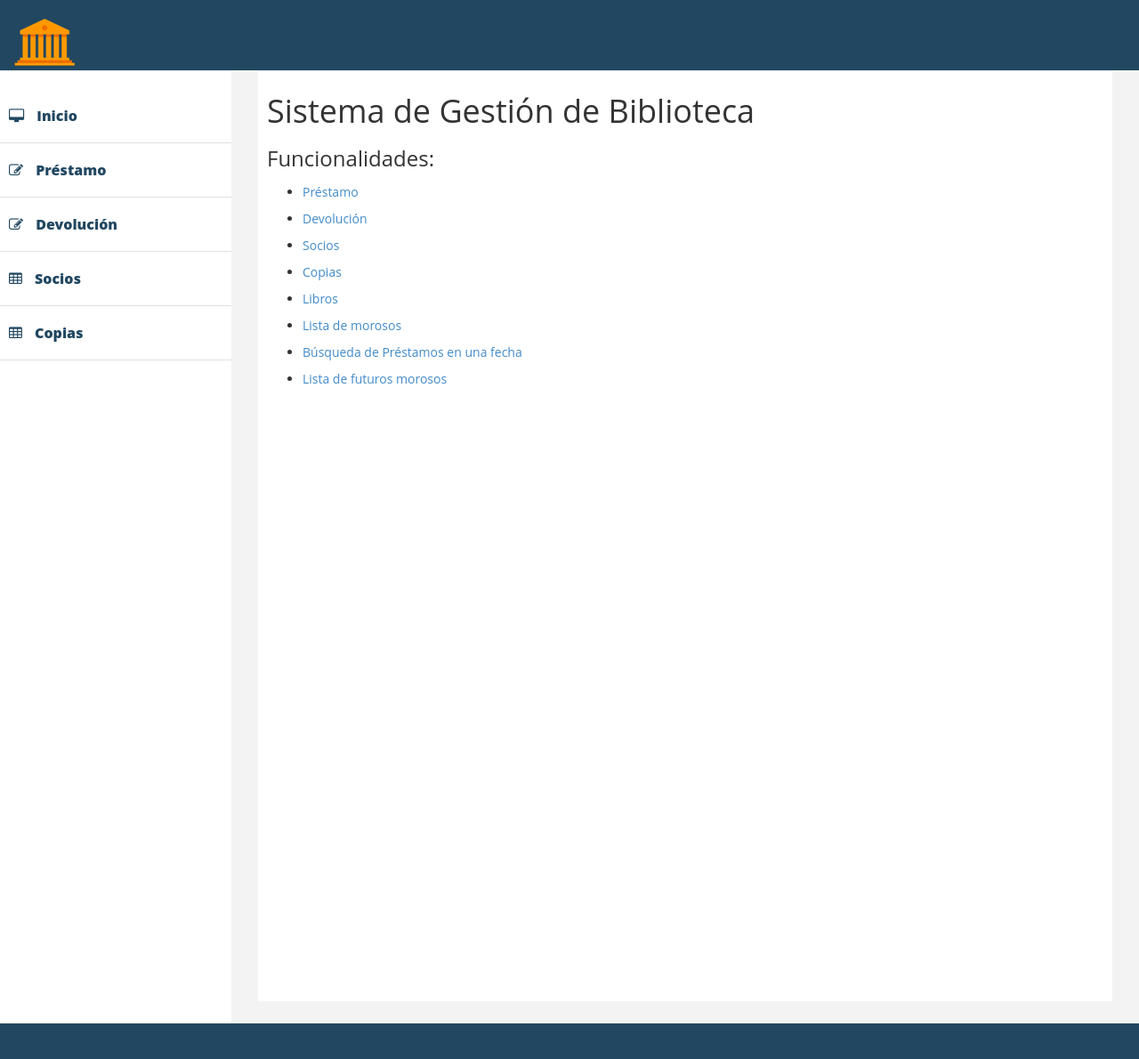
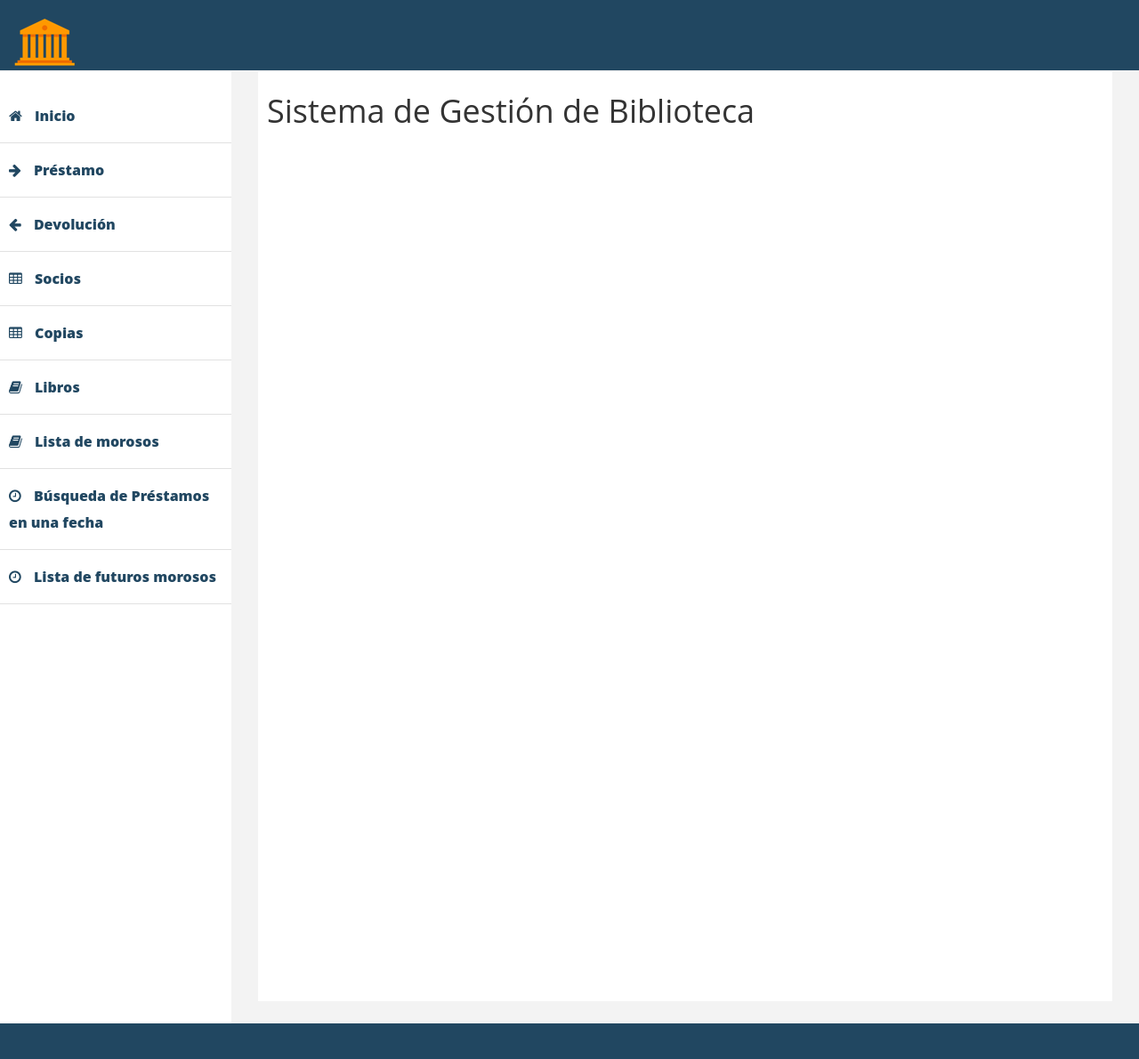
Before and after one commit to miltonrodriguez/obligatorio_python, a Django app: page /biblio/ in a window 1280 px wide. Shown: the whole page at 89% size. Run offline with Django 3.2, Linux system fonts and the light colour scheme; some libraries are stand-ins or nearby versions.

Commit message:
Subo un par de bobadas

```diff
--- a/Obligatorio/MSGB/Templates/MSGB/index.html
+++ b/Obligatorio/MSGB/Templates/MSGB/index.html
@@ -1,15 +1,15 @@
 {% extends "base.html" %}
 {% block content %}
-	<h1>Sistema de Gestión de Biblioteca</h1>
-	<h3>Funcionalidades:</h3>
+	<h1>Sistema de Gesti&oacute;n de Biblioteca</h1>
+	<!--<h3>Funcionalidades:</h3>
 	<ul>
-	<li><a href="/biblio/prestamo/">Préstamo</a></li>
-	<li><a href="/biblio/devolucion/">Devolución</a></li>
+	<li><a href="/biblio/prestamo/">Pr&eacute;stamo</a></li>
+	<li><a href="/biblio/devolucion/">Devoluci&oacute;n</a></li>
 	<li><a href="/biblio/list_socios">Socios</a></li>
 	<li><a href="/biblio/list_copias">Copias</a></li>
 	<li><a href="/biblio/list_libros">Libros</a></li>
 	<li><a href="/biblio/morosos">Lista de morosos</a></li>
-	<li><a href="/biblio/prestamo_fecha">Búsqueda de Préstamos en una fecha</a></li>
+	<li><a href="/biblio/prestamo_fecha">B&uacute;squeda de Pr&eacute;stamos en una fecha</a></li>
 	<li><a href="/biblio/futuros_morosos">Lista de futuros morosos</a></li>
-	</ul>
+	</ul>-->
 {% endblock %}
--- a/Obligatorio/MSGB/Templates/base.html
+++ b/Obligatorio/MSGB/Templates/base.html
@@ -30,11 +30,15 @@
 			<nav class="navbar-default navbar-side" role="navigation">
 				<div class="sidebar-collapse">
 					<ul id="main-menu" class="nav">
-						<li><a href="."><i class="fa fa-desktop "></i> Inicio</a></li>
-						<li><a href="/biblio/prestamo/"><i class="fa fa-edit "></i> Préstamo</a></li>
-						<li><a href="/biblio/devolucion/"><i class="fa fa-edit "></i> Devolución</a></li>
+						<li><a href="."><i class="fa fa-home "></i> Inicio</a></li>
+						<li><a href="/biblio/prestamo/"><i class="fa fa-arrow-right"></i> Pr&eacute;stamo</a></li>
+						<li><a href="/biblio/devolucion/"><i class="fa fa-arrow-left"></i> Devoluci&oacute;n</a></li>
 						<li><a href="/biblio/list_socios"><i class="fa fa-table "></i> Socios</a></li>
-						<li><a href="/biblio/list_copias"> <i class="fa fa-table "></i> Copias</a></li>
+						<li><a href="/biblio/list_copias"><i class="fa fa-table "></i> Copias</a></li>
+						<li><a href="/biblio/list_libros"><i class="fa fa-book "></i> Libros</a></li>
+						<li><a href="/biblio/morosos"><i class="fa fa-book "></i> Lista de morosos</a></li>
+						<li><a href="/biblio/prestamo_fecha"><i class="fa fa-clock-o "></i> B&uacute;squeda de Pr&eacute;stamos en una fecha</a></li>
+						<li><a href="/biblio/futuros_morosos"><i class="fa fa-clock-o "></i> Lista de futuros morosos</a></li>
 					</ul>
 				</div>
 			</nav>
```
